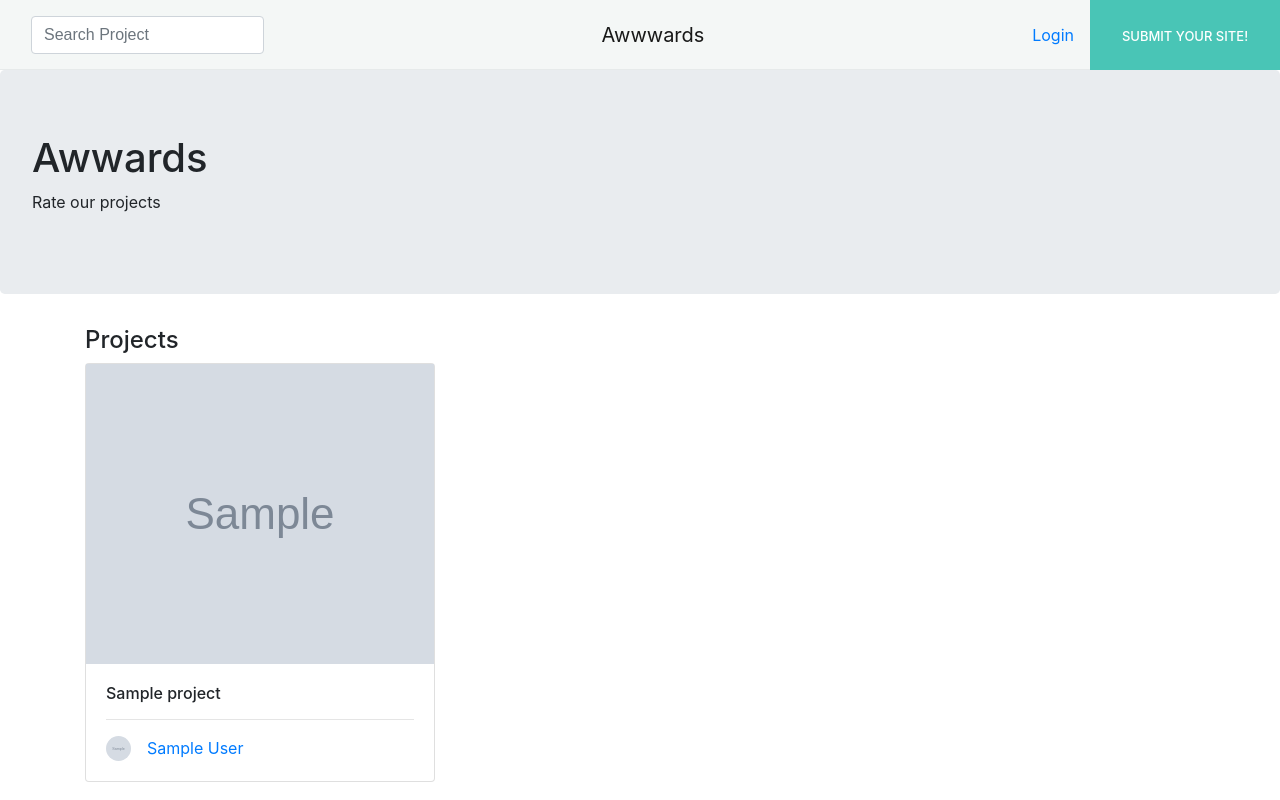
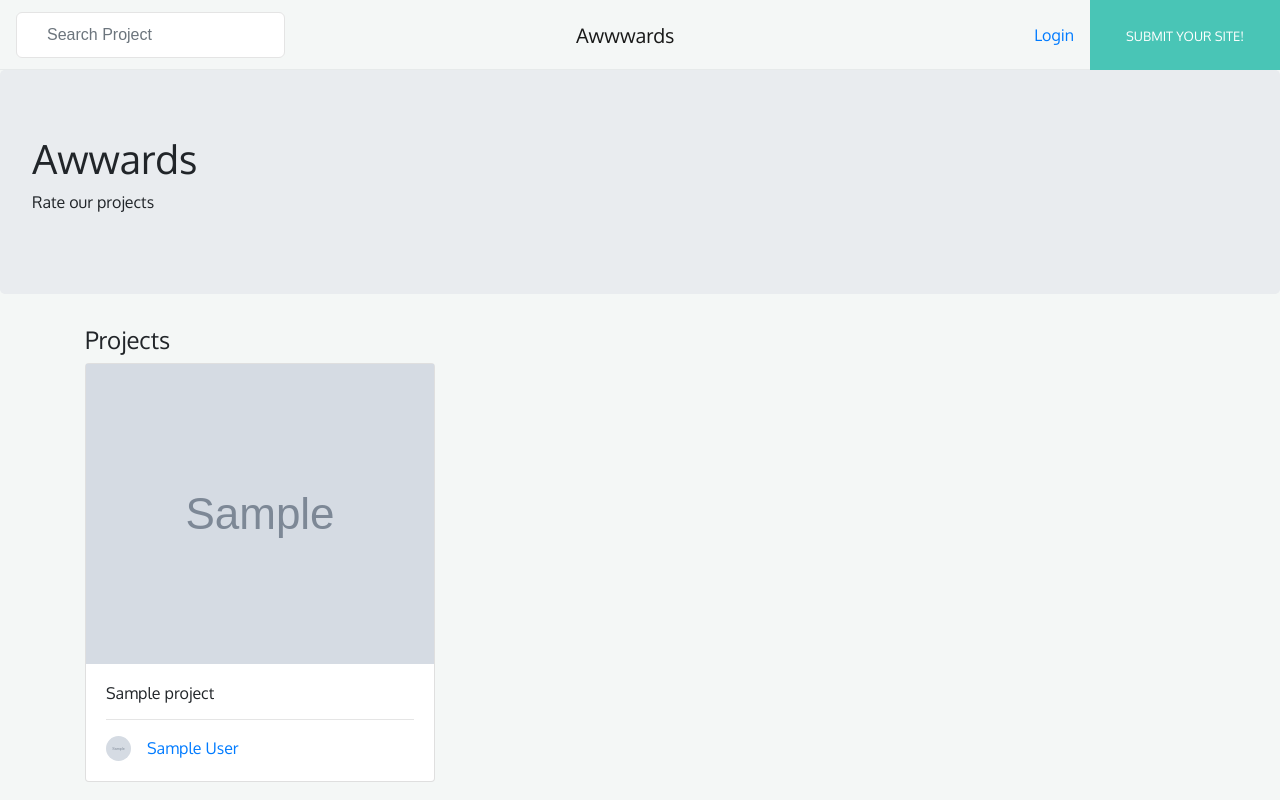
Before and after one commit to maxwellkimutai/awards, a Django app: template award/templates/index.html in a window 1280 px wide. Run offline with Django 3.2, Linux system fonts and the light colour scheme; tables that the repository leaves empty hold one stand-in row (values such as "Sample post"); the template is opened without the code that fills it: values that come from a table or form of the project are taken from there, most other values are stand-ins (such as "Sample title", 1, 10 or a date in 2020); grey boxes marked "Sample" are stand-in pictures; parts of the project's set-up code (start-up, migrations or seed data) failed here and were passed over; some libraries are stand-ins or nearby versions.

Commit message:
add base css

```diff
--- a/static/css/base.css
+++ b/static/css/base.css
@@ -1,13 +1,18 @@
+body{
+    background: #f4f7f6;
+    font-family: "Oxygen",sans-serif;
+}
 .header{
     background-color: #f4f7f6;
     border-bottom: 1px solid #E6EAEA;
     height: 70px;
     padding-right: 0;
+    z-index: 1;
 }
 .logo{
     display: block;
     position: absolute;
-    left: 47%;
+    left: 45%;
     width: auto;
 }
 .header-submit,.header-submit-button{
@@ -29,3 +34,37 @@
     font-weight: 500;
     border: none;
 }
+#custom-search-input{
+    padding: 3px;
+    border: solid 1px #E4E4E4;
+    border-radius: 6px;
+    background-color: #fff;
+}
+
+#custom-search-input input{
+    border: 0;
+    box-shadow: none;
+}
+
+#custom-search-input button{
+    margin: 2px 0 0 0;
+    background: none;
+    box-shadow: none;
+    border: 0;
+    color: #666666;
+    padding: 0 8px 0 10px;
+    border-left: solid 1px #ccc;
+}
+
+#custom-search-input button:hover{
+    border: 0;
+    box-shadow: none;
+    border-left: solid 1px #ccc;
+}
+
+#custom-search-input .glyphicon-search{
+    font-size: 23px;
+}
+.ui-widget{
+    z-index: 99;
+}
```
